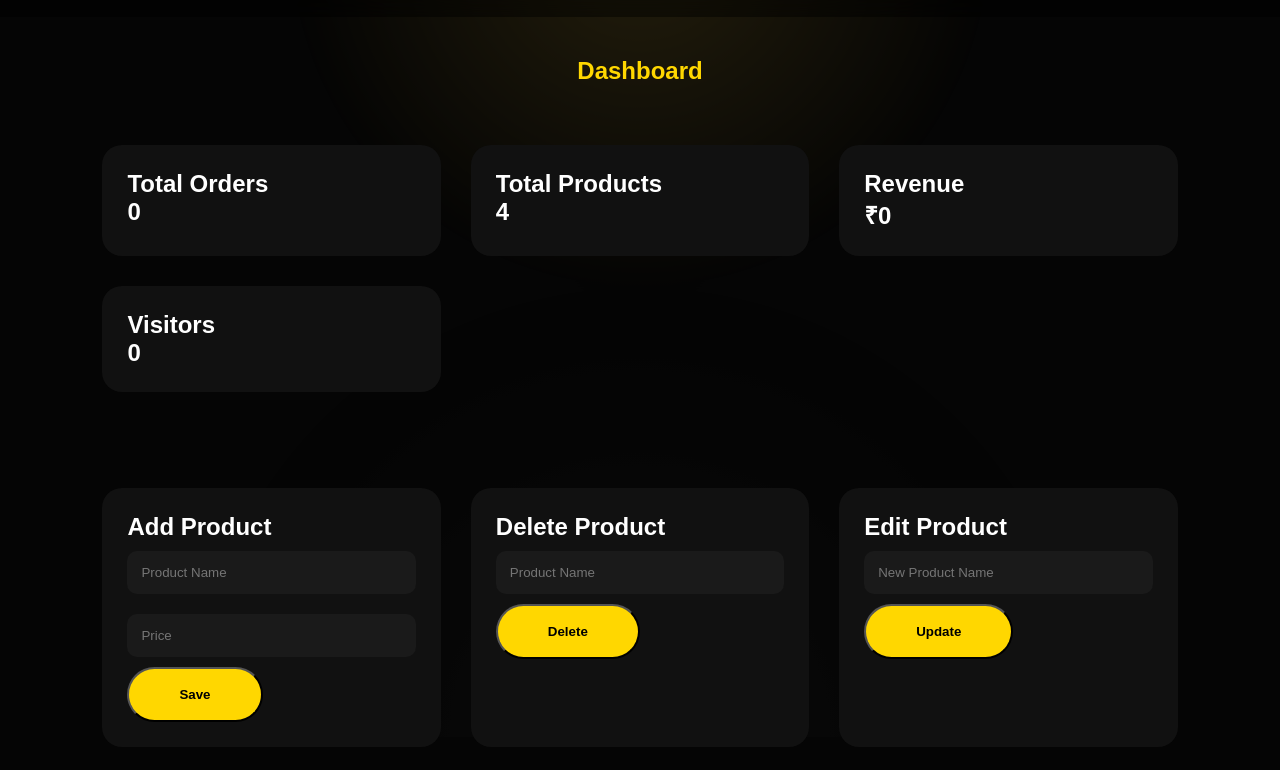
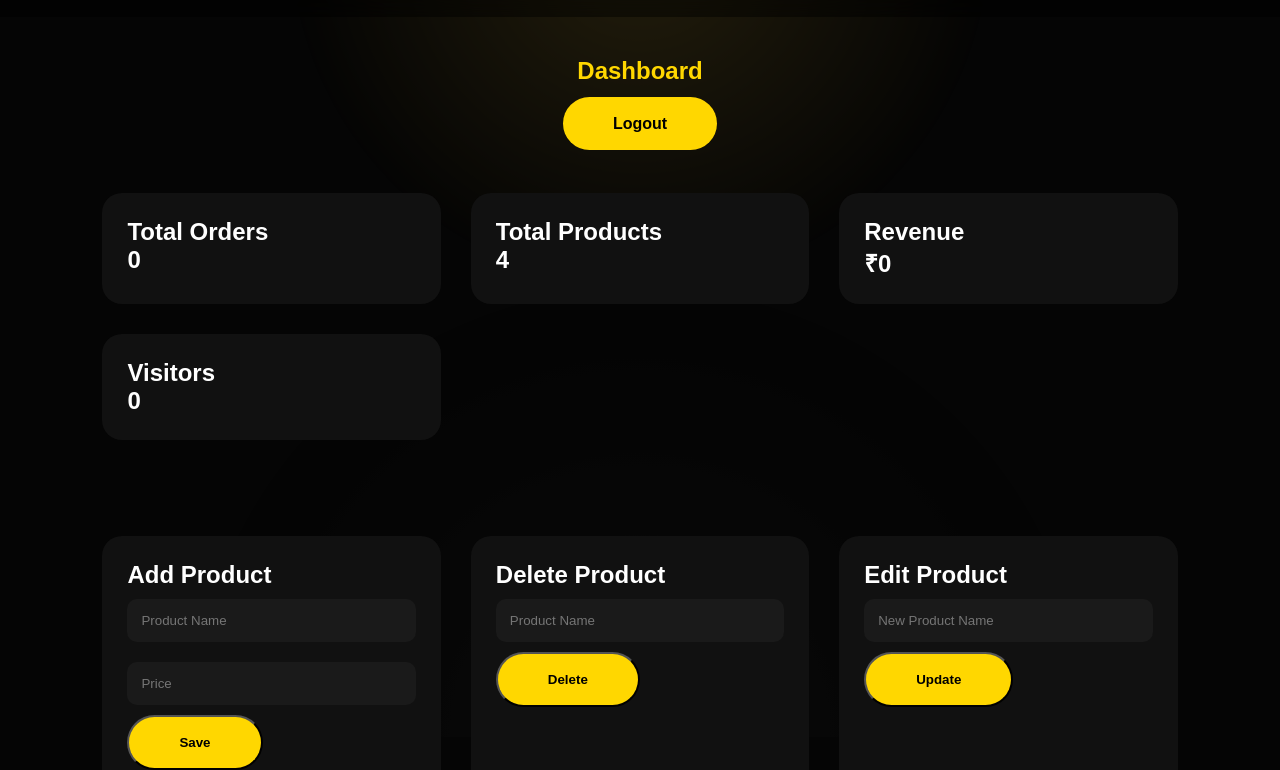
Before and after one commit to moondhop/velnox, a plain HTML site: page dashboard.html in a window 1280 px wide. Shown: the part 63-833 px from the top of the page. Drawn offline with Linux system fonts and the light colour scheme.

Commit message:
Update dashboard.html

```diff
--- a/dashboard.html
+++ b/dashboard.html
@@ -25,11 +25,16 @@ VELNOX ADMIN
 
 <section style="padding:120px 8%;">
 
-<h1 style="color:gold;text-align:center;">
+<h1 style="color:gold;text-align:center;">Dashboard</h1>
+<div style="text-align:center;margin:30px;">
 
-Dashboard
+<a href="admin.html" class="btn">
 
-</h1>
+Logout
+
+</a>
+
+</div>
 
 <div class="product-grid">
 
```
